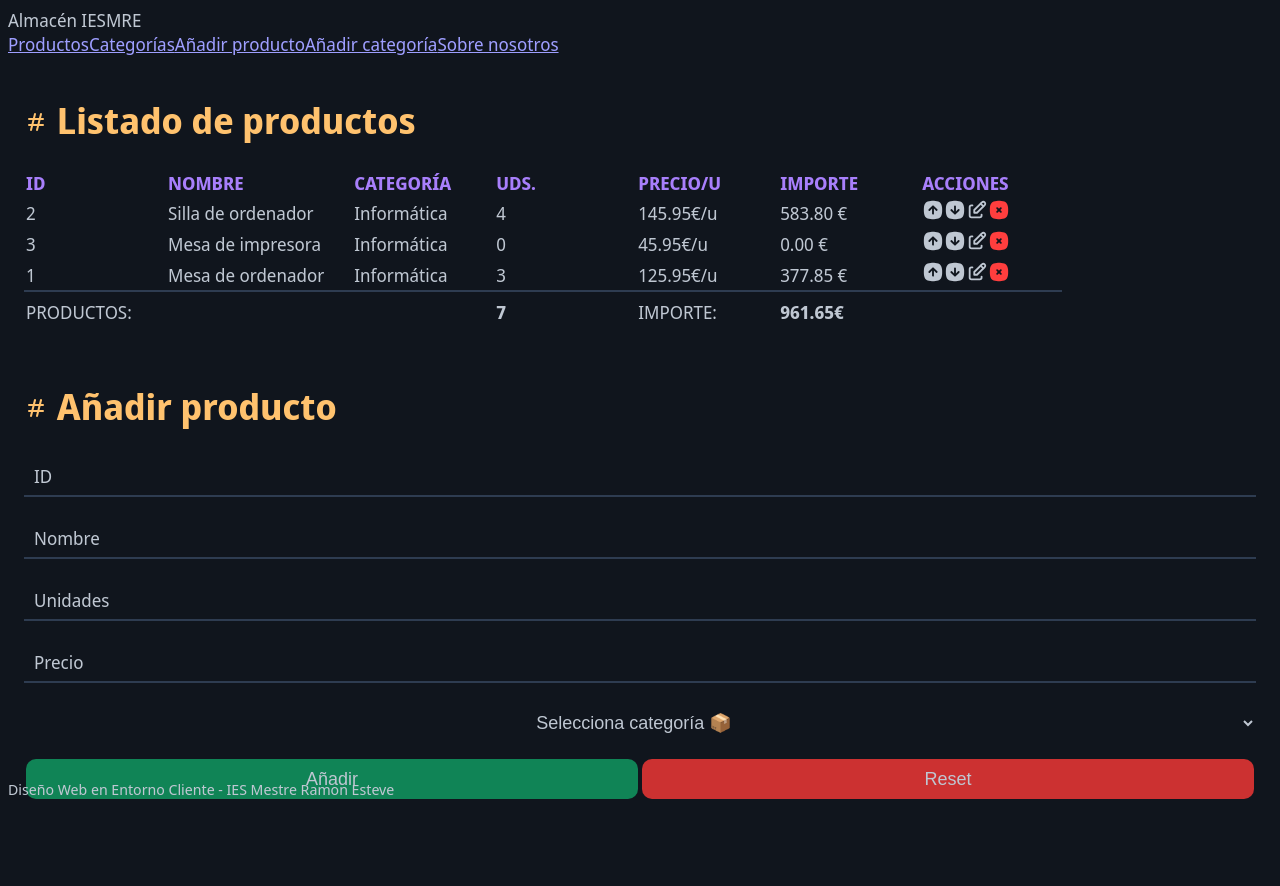
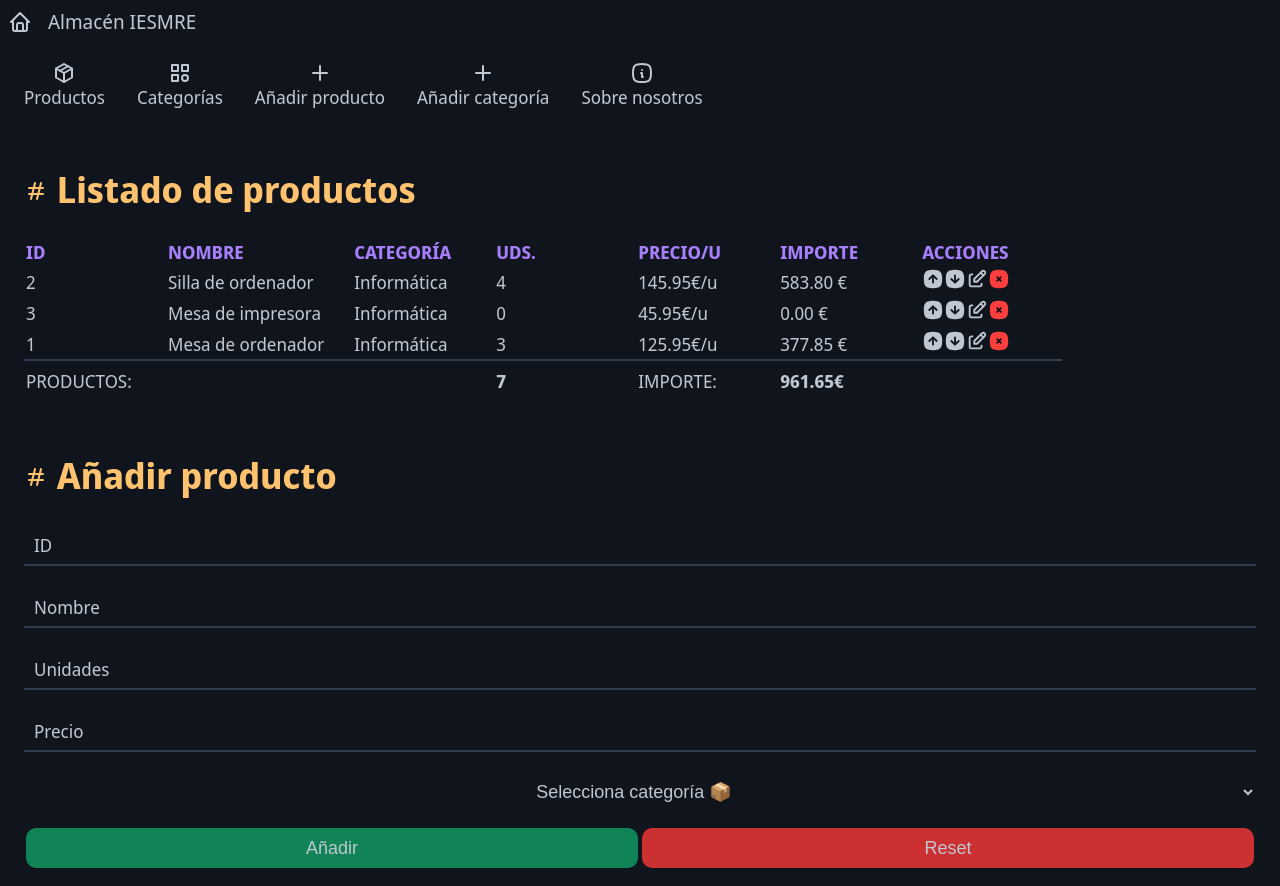
Before and after one commit to notDRKY/vue-final-project-dwc, a Vue app: page / in a window 1280 px wide. Before the commit the page ends 817 px from the top, so only its background shows below. Built offline with nearby package versions, Linux system fonts and the light colour scheme.

Commit message:
navbar styles added

```diff
--- a/src/App.vue
+++ b/src/App.vue
@@ -26,7 +26,6 @@ export default {
     <ProductsTable></ProductsTable>
     <ProductForm></ProductForm>
   </div>
-  <footer><small>Diseño Web en Entorno Cliente - IES Mestre Ramon Esteve</small></footer>
 </template>
 
 <style>
@@ -49,7 +48,7 @@ h1 {
 
 #container {
   width: 100%;
-  height: 90vh;
+  height: 85vh;
   display: flex;
   flex-wrap: wrap;
 }
--- a/src/components/AppMenu.vue
+++ b/src/components/AppMenu.vue
@@ -1,18 +1,75 @@
 <template>
-  <nav class="navbar navbar-expand-lg navbar-dark bg-dark">
-  <div class="container-fluid">
-      <span class="navbar-brand" href="#">Almacén IESMRE</span>
-      <div class="collapse navbar-collapse" id="navbarNavAltMarkup">
-          <div class="navbar-nav">
-              <a class="nav-link active" data-div="div-prods" aria-current="page" href="#">Productos</a>
-              <a class="nav-link" data-div="div-cats" href="#">Categorías</a>
-              <a class="nav-link" data-div="div-form-prod" href="#">Añadir producto</a>
-              <a class="nav-link" data-div="div-form-cat" href="#">Añadir categoría</a>
-              <a class="nav-link" data-div="div-about" href="#">Sobre nosotros</a>
-          </div>
-      </div>
-  </div>
-</nav>
+	<nav>
+		<span>
+			<svg xmlns="http://www.w3.org/2000/svg" class="icon icon-tabler icon-tabler-home" width="24" height="24"
+				viewBox="0 0 24 24" stroke-width="2" stroke="currentColor" fill="none" stroke-linecap="round"
+				stroke-linejoin="round">
+				<path stroke="none" d="M0 0h24v24H0z" fill="none"></path>
+				<path d="M5 12l-2 0l9 -9l9 9l-2 0"></path>
+				<path d="M5 12v7a2 2 0 0 0 2 2h10a2 2 0 0 0 2 -2v-7"></path>
+				<path d="M9 21v-6a2 2 0 0 1 2 -2h2a2 2 0 0 1 2 2v6"></path>
+			</svg>
+			Almacén IESMRE
+		</span>
+		<div class="navbar">
+			<a href="#">
+				<svg xmlns="http://www.w3.org/2000/svg" class="icon icon-tabler icon-tabler-package" width="24" height="24"
+					viewBox="0 0 24 24" stroke-width="2" stroke="currentColor" fill="none" stroke-linecap="round"
+					stroke-linejoin="round">
+					<path stroke="none" d="M0 0h24v24H0z" fill="none"></path>
+					<path d="M12 3l8 4.5l0 9l-8 4.5l-8 -4.5l0 -9l8 -4.5"></path>
+					<path d="M12 12l8 -4.5"></path>
+					<path d="M12 12l0 9"></path>
+					<path d="M12 12l-8 -4.5"></path>
+					<path d="M16 5.25l-8 4.5"></path>
+				</svg>
+				Productos
+			</a>
+			<a href="#">
+				<svg xmlns="http://www.w3.org/2000/svg" class="icon icon-tabler icon-tabler-category" width="24" height="24"
+					viewBox="0 0 24 24" stroke-width="2" stroke="currentColor" fill="none" stroke-linecap="round"
+					stroke-linejoin="round">
+					<path stroke="none" d="M0 0h24v24H0z" fill="none"></path>
+					<path d="M4 4h6v6h-6z"></path>
+					<path d="M14 4h6v6h-6z"></path>
+					<path d="M4 14h6v6h-6z"></path>
+					<path d="M17 17m-3 0a3 3 0 1 0 6 0a3 3 0 1 0 -6 0"></path>
+				</svg>
+				Categorías
+			</a>
+			<a href="#">
+				<svg xmlns="http://www.w3.org/2000/svg" class="icon icon-tabler icon-tabler-plus" width="24" height="24"
+					viewBox="0 0 24 24" stroke-width="2" stroke="currentColor" fill="none" stroke-linecap="round"
+					stroke-linejoin="round">
+					<path stroke="none" d="M0 0h24v24H0z" fill="none"></path>
+					<path d="M12 5l0 14"></path>
+					<path d="M5 12l14 0"></path>
+				</svg>
+				Añadir producto
+			</a>
+			<a href="#">
+				<svg xmlns="http://www.w3.org/2000/svg" class="icon icon-tabler icon-tabler-plus" width="24" height="24"
+					viewBox="0 0 24 24" stroke-width="2" stroke="currentColor" fill="none" stroke-linecap="round"
+					stroke-linejoin="round">
+					<path stroke="none" d="M0 0h24v24H0z" fill="none"></path>
+					<path d="M12 5l0 14"></path>
+					<path d="M5 12l14 0"></path>
+				</svg>
+				Añadir categoría
+			</a>
+			<a href="#">
+				<svg xmlns="http://www.w3.org/2000/svg" class="icon icon-tabler icon-tabler-info-square-rounded" width="24"
+					height="24" viewBox="0 0 24 24" stroke-width="2" stroke="currentColor" fill="none" stroke-linecap="round"
+					stroke-linejoin="round">
+					<path stroke="none" d="M0 0h24v24H0z" fill="none"></path>
+					<path d="M12 9h.01"></path>
+					<path d="M11 12h1v4h1"></path>
+					<path d="M12 3c7.2 0 9 1.8 9 9s-1.8 9 -9 9s-9 -1.8 -9 -9s1.8 -9 9 -9z"></path>
+				</svg>
+				Sobre nosotros
+			</a>
+		</div>
+	</nav>
 </template>
 
 <script>
@@ -20,3 +77,51 @@ export default {
 
 }
 </script>
+
+<style>
+nav span {
+	display: flex;
+	align-items: center;
+	width: auto;
+	font-size: 20px;
+	margin-bottom: 0.75rem;
+}
+
+nav span svg{
+	padding-right: 1rem;
+}
+
+.navbar {
+	display: flex;
+  align-items: center;
+	overflow: hidden;
+}
+
+.navbar a {
+	float: left;
+	display: flex;
+  flex-direction: column;
+  align-items: center;
+	text-align: center;
+	text-decoration: none;
+	color: #bfc7d2;
+	border-bottom: 2px solid #10151d;
+	padding: 14px 16px
+}
+
+.navbar a:hover {
+	color: #17b877;
+	border-bottom: 2px solid #bfc7d2;
+	transition: .5s;
+}
+
+@media (max-width: 600px) {
+  .navbar {
+    display: block;
+  }
+
+  .navbar a {
+    border-bottom: 2px solid #10151d;
+  }
+}
+</style>
```
